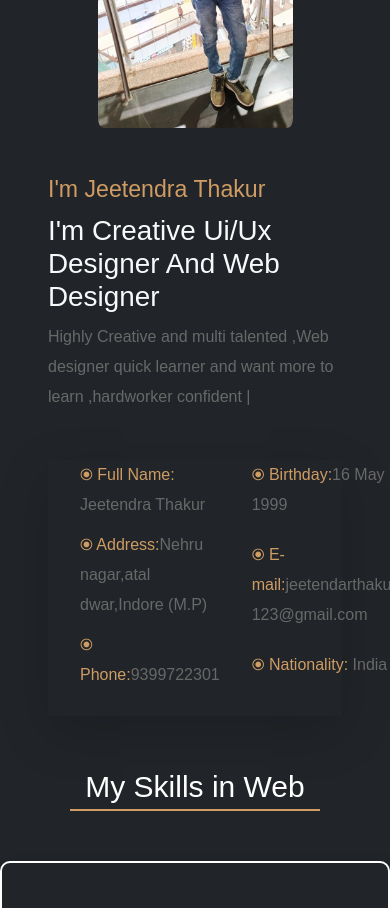
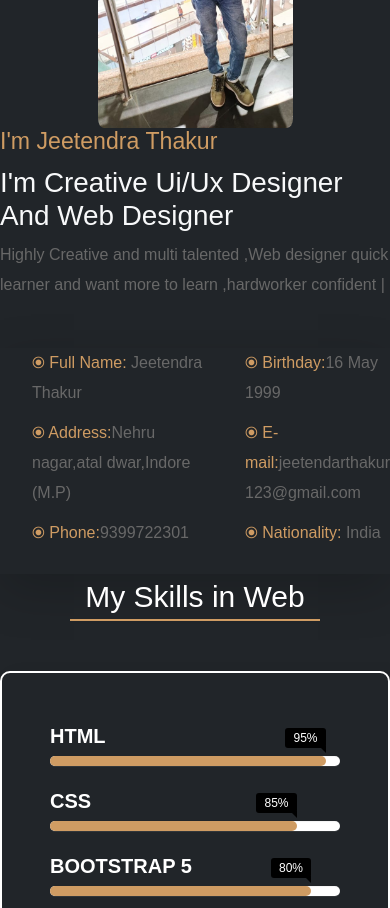
Before and after one commit to jeetendra16/jeet-portfolio, a website: page index.html in a window 390 px wide. Shown: the part 960-1868 px from the top of the page. Drawn offline with nearby package versions, Linux system fonts and the light colour scheme; files that its build step writes are made by us from their sources; a web font is replaced by a local one.

Commit message:
Update index.html

```diff
--- a/index.html
+++ b/index.html
@@ -150,7 +150,7 @@
           <div class="myimg col-12 col-md-6 p-md-5">
             <img src="images/myimg.jpg" alt="" />
           </div>
-          <div class="text_a_div col-md-6 mt-md-5 text-light p-5">
+          <div class="text_a_div col-md-6 mt-md-5 text-light p-md-5">
             <h3>I'm Jeetendra Thakur</h3>
             <h1>I'm Creative Ui/Ux Designer And Web Designer</h1>
             <p>
```
